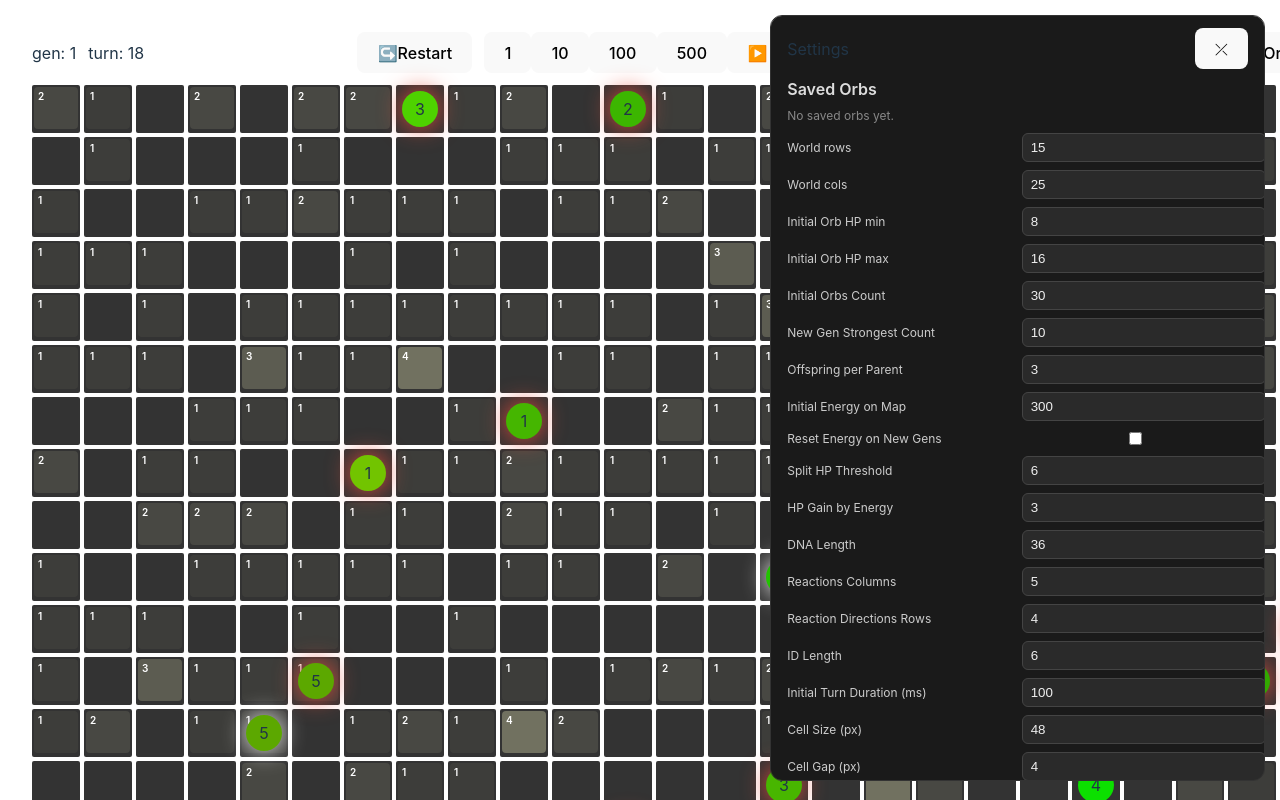
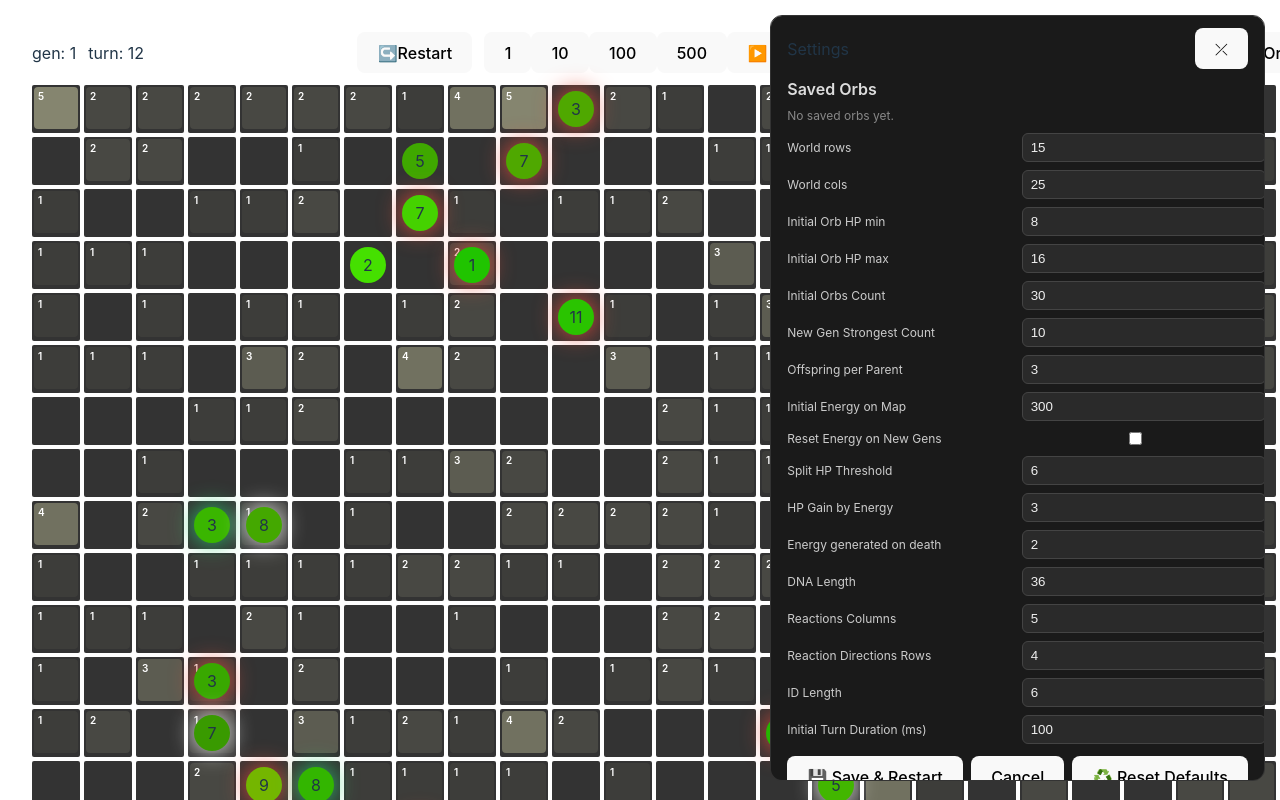
Before and after one commit to anfluff/game-evo, a React (Vite) app: page / in a window 1280 px wide. Both pictures are taken after a click on the button "⚙️". Shown: the top 800 px of the page. Built offline with nearby package versions, Linux system fonts and the light colour scheme.

Commit message:
energy deposit setting

```diff
--- a/src/App.tsx
+++ b/src/App.tsx
@@ -61,6 +61,7 @@ const resetEnergyOnNewGenerations = settings.resetEnergyOnNewGenerations // true
 
 const splitHPThreshold = settings.splitHPThreshold // ??
 const hpGainByEnergyConsumption = settings.hpGainByEnergyConsumption
+const energyCreatedOnDeath = settings.energyCreatedOnDeath
 
 const dnaLength = settings.dnaLength
 const reactionsLength = settings.reactionsLength // Number of signal categories used by reactions (columns)
@@ -68,10 +69,10 @@ const reactionDirectionsLength = settings.reactionDirectionsLength // Number of
 
 const idLength = settings.idLength
 const initialTurnDuration = settings.initialTurnDuration
-// Visual constants for layout and transitions
-const cellSize = settings.cellSize
-const cellGap = settings.cellGap
-const orbSize = settings.orbSize
+
+const cellSize = 48
+const cellGap = 4
+const orbSize = 36
 
 // ---- CLASSES -----
 
@@ -487,12 +488,6 @@ class Orb {
     this.hp -= amount
     this.addToLog(`❤️${this.hp}`)
     if (this.hp <= 0) {
-      if (withinWorldBoundaries(this.x, this.y)) {
-        this.layDownEnergy(1)
-      }
-      if (!this.deathReason) {
-        this.deathReason = deathReasons.NO_HP
-      }
       this.die()
     }
   }
@@ -505,6 +500,13 @@ class Orb {
   }
 
   die() {
+    if (withinWorldBoundaries(this.x, this.y)) {
+      this.layDownEnergy(energyCreatedOnDeath)
+    }
+    if (!this.deathReason) {
+      this.deathReason = deathReasons.NO_HP
+    }
+
     this.addToLog(`☠️ I died at age of ${this.age}`)
     registerDeath(this.deathReason ?? deathReasons.NO_HP, this.age)
     lastTurnDeadOrbs.push(this)
--- a/src/components/SettingsPanel.tsx
+++ b/src/components/SettingsPanel.tsx
@@ -12,14 +12,12 @@ export type Settings = {
   resetEnergyOnNewGenerations: boolean
   splitHPThreshold: number
   hpGainByEnergyConsumption: number
+  energyCreatedOnDeath: number
   dnaLength: number
   reactionsLength: number
   reactionDirectionsLength: number
   idLength: number
   initialTurnDuration: number
-  cellSize: number
-  cellGap: number
-  orbSize: number
 }
 
 export const defaultSettings: Settings = {
@@ -32,14 +30,12 @@ export const defaultSettings: Settings = {
   resetEnergyOnNewGenerations: false,
   splitHPThreshold: 6,
   hpGainByEnergyConsumption: 3,
+  energyCreatedOnDeath: 2,
   dnaLength: 36,
   reactionsLength: 5,
   reactionDirectionsLength: 4,
   idLength: 6,
   initialTurnDuration: 100,
-  cellSize: 48,
-  cellGap: 4,
-  orbSize: 36
 }
 
 const STORAGE_KEY = 'life1_settings'
@@ -82,8 +78,6 @@ export function sanitizeSettings(s: Settings): Settings {
   const hpMin = clamp(s.initialOrbHP?.[0] ?? defaultSettings.initialOrbHP[0], 1)
   const hpMaxRaw = s.initialOrbHP?.[1] ?? defaultSettings.initialOrbHP[1]
   const hpMax = clamp(hpMaxRaw, hpMin)
-  const cellSize = clamp(s.cellSize ?? defaultSettings.cellSize, 12)
-  const orbSize = clamp(s.orbSize ?? defaultSettings.orbSize, 8, cellSize)
 
   return {
     worldSize: [rows, cols],
@@ -95,14 +89,12 @@ export function sanitizeSettings(s: Settings): Settings {
     resetEnergyOnNewGenerations: Boolean(s.resetEnergyOnNewGenerations),
     splitHPThreshold: clamp(s.splitHPThreshold ?? defaultSettings.splitHPThreshold, 1),
     hpGainByEnergyConsumption: clamp(s.hpGainByEnergyConsumption ?? defaultSettings.hpGainByEnergyConsumption, 0),
+    energyCreatedOnDeath: clamp(s.energyCreatedOnDeath ?? defaultSettings.energyCreatedOnDeath, 0),
     dnaLength: clamp(s.dnaLength ?? defaultSettings.dnaLength, 1),
     reactionsLength: clamp(s.reactionsLength ?? defaultSettings.reactionsLength, 1),
     reactionDirectionsLength: clamp(s.reactionDirectionsLength ?? defaultSettings.reactionDirectionsLength, 1),
     idLength: clamp(s.idLength ?? defaultSettings.idLength, 1),
     initialTurnDuration: clamp(s.initialTurnDuration ?? defaultSettings.initialTurnDuration, 1),
-    cellSize,
-    cellGap: clamp(s.cellGap ?? defaultSettings.cellGap, 0),
-    orbSize
   }
 }
 
@@ -208,6 +200,11 @@ export function SettingsPanel({
           <input className="settings-input" type="number" min={0} value={draftSettings.hpGainByEnergyConsumption}
                  onChange={(e) => setDraftSettings(s => ({ ...s, hpGainByEnergyConsumption: Math.max(0, Number(e.target.value)) }))} />
         </div>
+        <div className="settings-row">
+          <label>Energy generated on death</label>
+          <input className="settings-input" type="number" min={0} value={draftSettings.energyCreatedOnDeath}
+                 onChange={(e) => setDraftSettings(s => ({ ...s, energyCreatedOnDeath: Math.max(0, Number(e.target.value)) }))} />
+        </div>
 
         <div className="settings-row">
           <label>DNA Length</label>
@@ -236,22 +233,6 @@ export function SettingsPanel({
                  onChange={(e) => setDraftSettings(s => ({ ...s, initialTurnDuration: Math.max(1, Number(e.target.value)) }))} />
         </div>
 
-        <div className="settings-row">
-          <label>Cell Size (px)</label>
-          <input className="settings-input" type="number" min={12} value={draftSettings.cellSize}
-                 onChange={(e) => setDraftSettings(s => ({ ...s, cellSize: Math.max(12, Number(e.target.value)) }))} />
-        </div>
-        <div className="settings-row">
-          <label>Cell Gap (px)</label>
-          <input className="settings-input" type="number" min={0} value={draftSettings.cellGap}
-                 onChange={(e) => setDraftSettings(s => ({ ...s, cellGap: Math.max(0, Number(e.target.value)) }))} />
-        </div>
-        <div className="settings-row">
-          <label>Orb Size (px)</label>
-          <input className="settings-input" type="number" min={8} value={draftSettings.orbSize}
-                 onChange={(e) => setDraftSettings(s => ({ ...s, orbSize: Math.max(8, Math.min(Number(e.target.value), s.cellSize)) }))} />
-        </div>
-
         <div className="settings-actions">
           <button
             onClick={() => {
```
